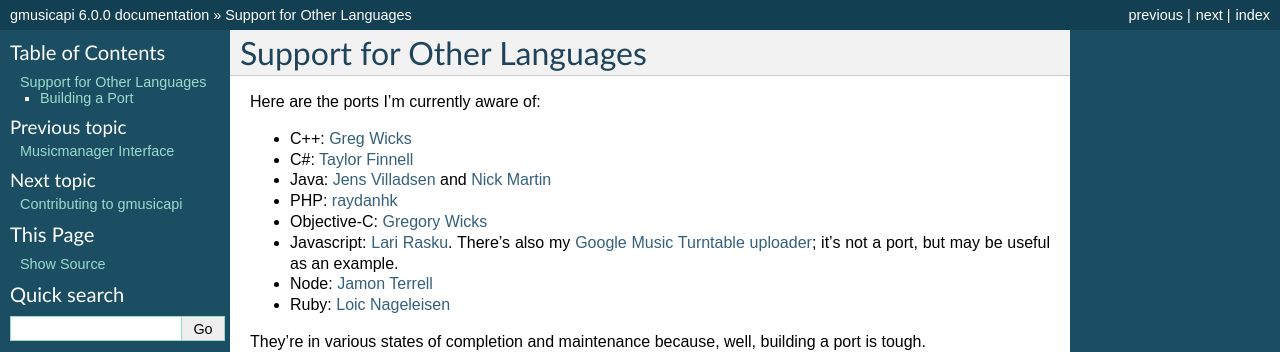
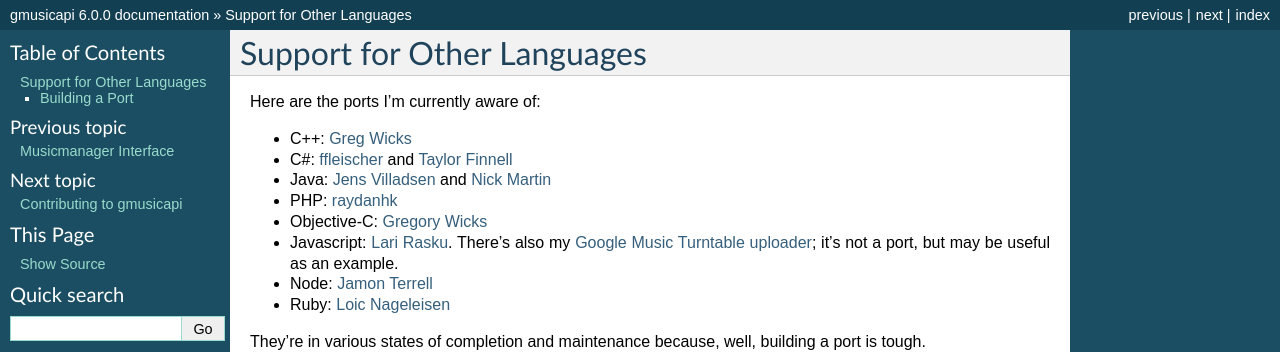
Before and after one commit to simon-weber/gmusicapi, a Sphinx documentation site: the page built from docs/source/ports.rst, in a window 1280 px wide. Shown: the top 352 px of the page. Built offline with Sphinx 7.4.7, drawn with Linux system fonts in a browser that asks for light colours.

Commit message:
promote ports docs to master

```diff
--- a/docs/source/ports.rst
+++ b/docs/source/ports.rst
@@ -8,7 +8,8 @@
 
 -  C++: `Greg Wicks <https://github.com/gwicks/gmusicapi-curl>`__
 -  C#:
-   `Taylor Finnell <https://github.com/taylorfinnell/GoogleMusicAPI.NET>`__
+   `ffleischer <https://github.com/ffleischer/gmusicapiCSharp/tree/master>`__
+   and `Taylor Finnell <https://github.com/taylorfinnell/GoogleMusicAPI.NET>`__
 -  Java: `Jens Villadsen <https://github.com/jkiddo/gmusic.api>`__
    and `Nick Martin <https://github.com/xnickmx/google-play-client>`__
 -  PHP:
@@ -35,8 +36,8 @@
 I'm happy to answer questions and point you to relevant bits of code.
 
 Generally, though, the `protocol package
-<https://github.com/simon-weber/Unofficial-Google-Music-API/tree/develop/gmusicapi/protocol>`__
+<https://github.com/simon-weber/gmusicapi/tree/develop/gmusicapi/protocol>`__
 is what you'll want to look at.
 It contains all of the call schemas in a psuedo-dsl that's explained
 `here
-<https://github.com/simon-weber/Unofficial-Google-Music-API/blob/develop/gmusicapi/protocol/shared.py>`__.
+<https://github.com/simon-weber/gmusicapi/blob/develop/gmusicapi/protocol/shared.py>`__.
```
